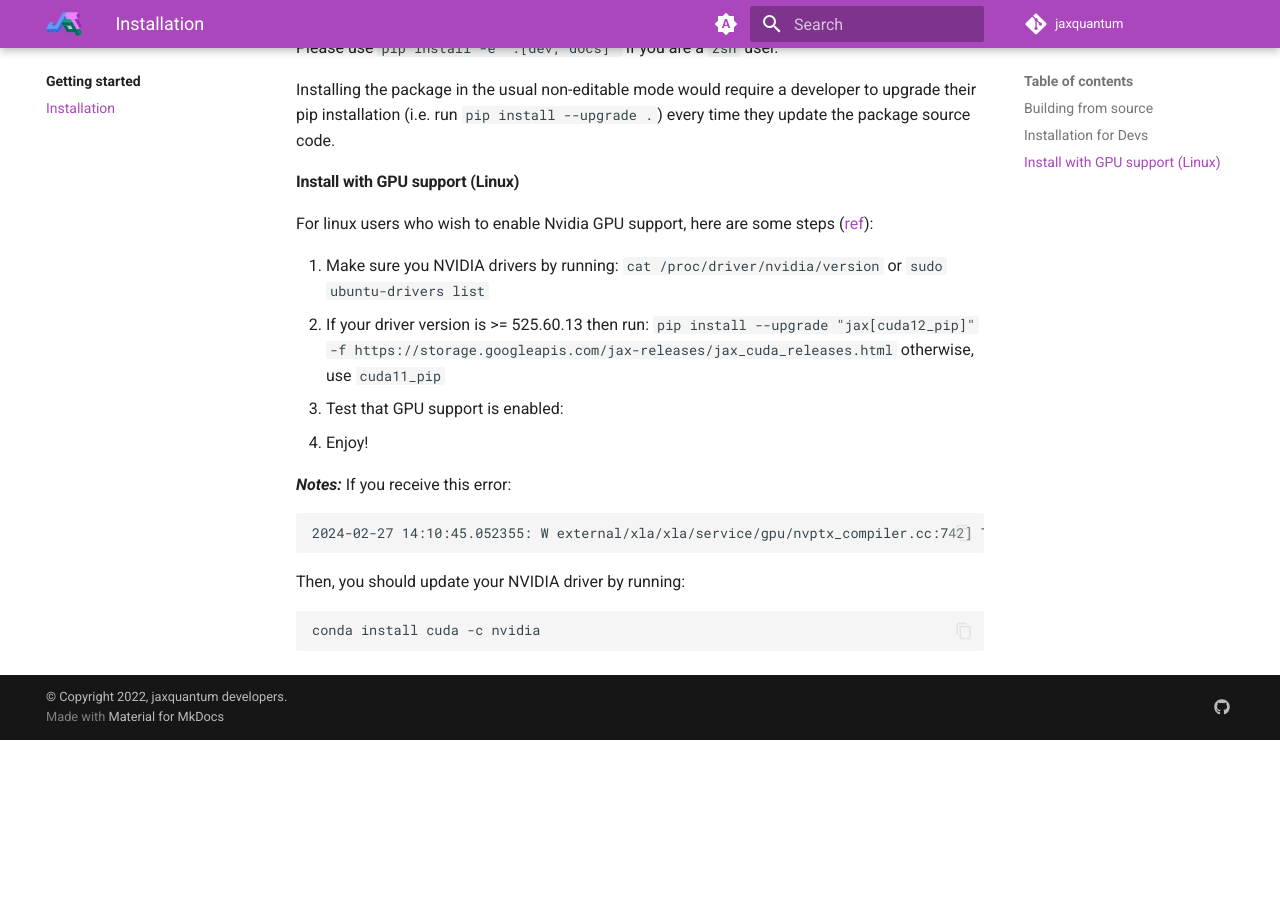
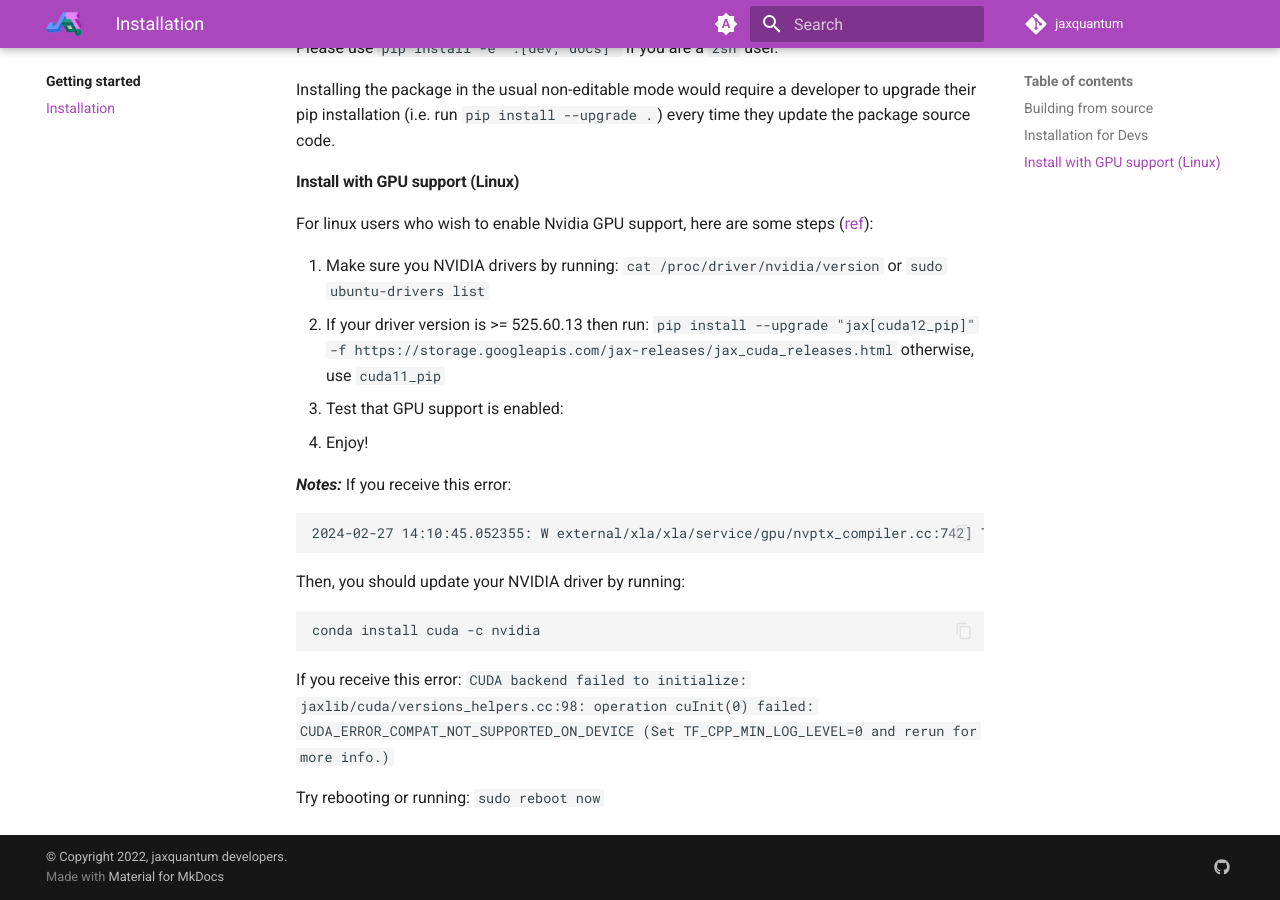
Before and after one commit to EQuS/jaxquantum, an MkDocs documentation site: the page built from docs/getting_started/installation.md, in a window 1280 px wide and 900 px high, scrolled down 872 px. Built offline with MkDocs 1.6.1 and Material for MkDocs 9.7.7, drawn with Linux system fonts in a browser that asks for light colours; comment, search, counter and statistics services are not loaded; before the commit the page ends 1612 px from its top, so only the background shows below that.

Commit message:
added note on installation

````diff
--- a/docs/getting_started/installation.md
+++ b/docs/getting_started/installation.md
@@ -55,3 +55,9 @@ Then, you should update your NVIDIA driver by running:
 ```
 conda install cuda -c nvidia
 ```
+
+If you receive this error:
+`CUDA backend failed to initialize: jaxlib/cuda/versions_helpers.cc:98: operation cuInit(0) failed: CUDA_ERROR_COMPAT_NOT_SUPPORTED_ON_DEVICE (Set TF_CPP_MIN_LOG_LEVEL=0 and rerun for more info.)`
+
+Try rebooting or running:
+`sudo reboot now`
````
